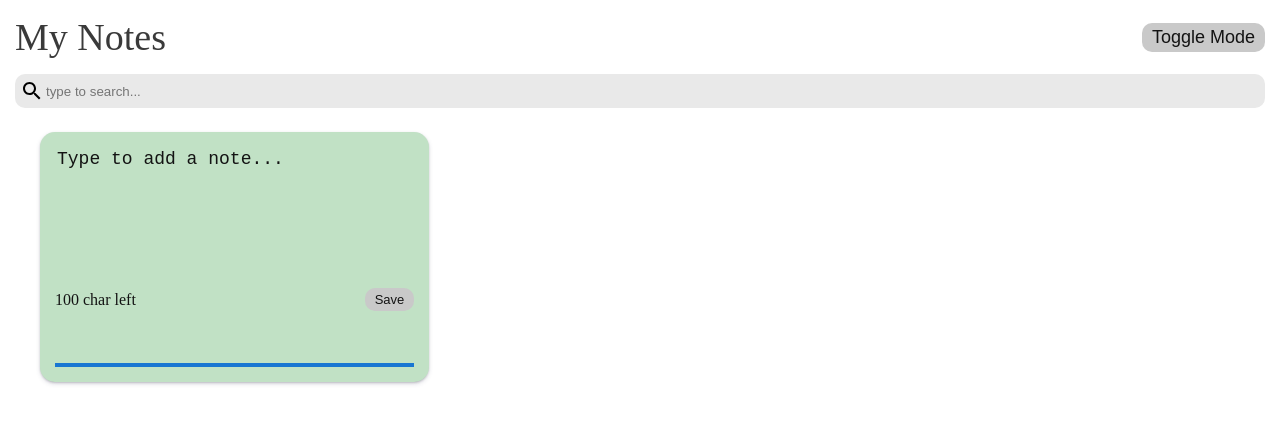
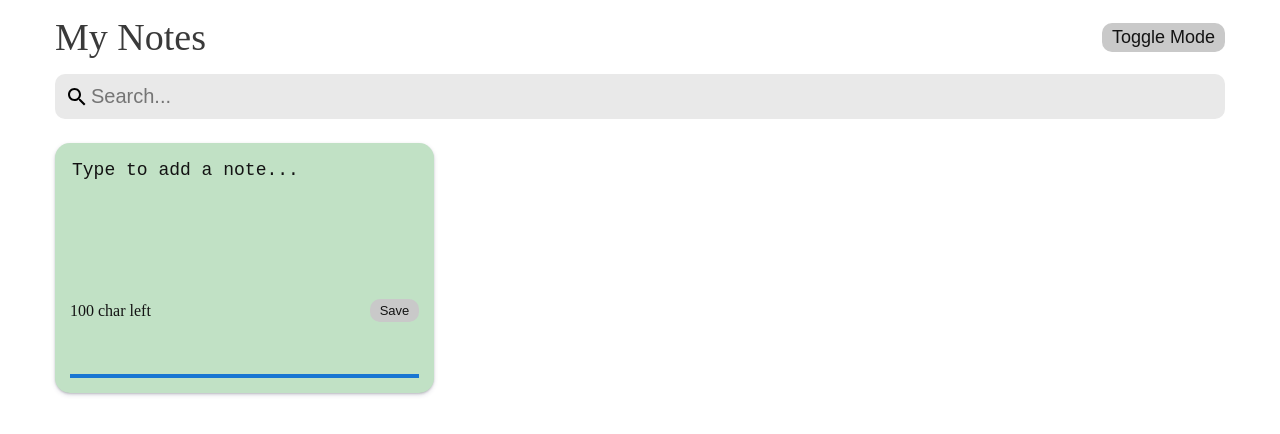
Before and after one commit to Guhenriques/notes-app, a React (Create React App) app: page / in a window 1280 px wide. Shown: the top 434 px of the page. Built offline with nearby package versions, Linux system fonts and the light colour scheme.

Commit message:
Fixed screen size

```diff
--- a/src/App.jsx
+++ b/src/App.jsx
@@ -16,7 +16,7 @@ function App() {
   };
 
   return (
-    <div className={darkMode ? "dark-mode" : ""}>
+    <div className={darkMode ? "dark-mode" : "white-mode"}>
       <Header onDarkModeToggle={handleDarkModeToggle} />
       <main id="app">
         <BrowserRouter>
--- a/src/components/NoteComponents/Search.jsx
+++ b/src/components/NoteComponents/Search.jsx
@@ -8,7 +8,7 @@ const Search = ({ handleSearchNote }) => {
       <SearchIcon className="search-icons" size="1.3rem" />
       <input
         onChange={(e) => handleSearchNote(e.target.value)} type="text"
-        placeholder="type to search..."
+        placeholder="Search..."
       />
     </div>
   )
--- a/src/components/css/App.css
+++ b/src/components/css/App.css
@@ -16,13 +16,16 @@ main {
   margin: 0px auto;
   padding: 0px 15px;
   min-height: 100vh;
+  max-width: 1200px;
 }
 
 .header-nav {
+  max-width: 1200px;
   display: flex;
   justify-content: space-between;
   width: 100%;
   align-items: center;
+  margin: auto;
   padding: 15px;
 }
 
@@ -51,19 +54,25 @@ main {
   align-items: center;
   background-color: #e9e9e9;
   border-radius: 10px;
-  padding: 5px;
+  padding: 10px;
   margin-bottom: 1.5em !important;
   margin: auto;
 }
 
 .search input {
   width: 100%;
+  height: 100%;
   border: none;
   background-color: #e9e9e9;
+  font-size: 1.25rem;
 }
 
 .search input:focus {
   outline: none;
+}
+
+.search input::placeholder {
+  font-size: 1.25rem;
 }
 
 .notes__title {
@@ -74,7 +83,6 @@ main {
 }
 
 .notes {
-  max-width: 1200px;
   margin: 0 auto;
   display: grid;
   grid-gap: 1rem;
```
